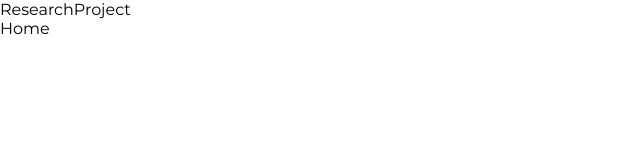
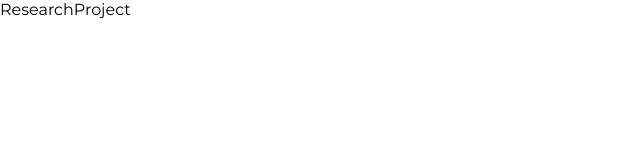
Before and after one commit to dubem-ji/LETNeu-Web, a React (Create React App) app in the folder client/: page / in a window 1280 px wide. Shown: the top 160 px of the page, without its empty margins (0-640 px from the left). Built offline with nearby package versions, Linux system fonts and the light colour scheme.

Commit message:
Update App.js

```diff
--- a/client/src/App.js
+++ b/client/src/App.js
@@ -1,12 +1,17 @@
 import './App.css';
+import { Routes, Route } from "react-router-dom";
 import Homepage from './Pages/Homepage';
 import Research from './Pages/Research/Research';
+import Project from './Pages/Projects/Project';
 
 function App() {
   return (
     <div className="App">
-      <Homepage />
-      <Research />
+      <Routes>
+        <Route path="/" element={<Homepage />} />
+        <Route path="/research" element={<Research />} />
+        <Route path="/project" element={<Project />} />
+      </Routes>
     </div>
   );
 }
```
